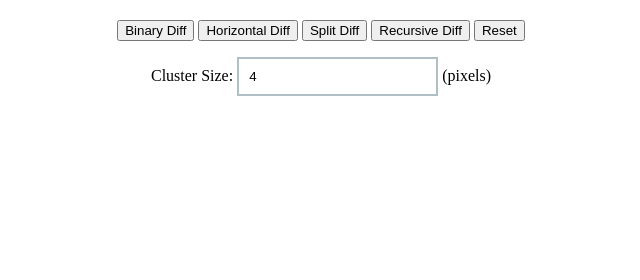
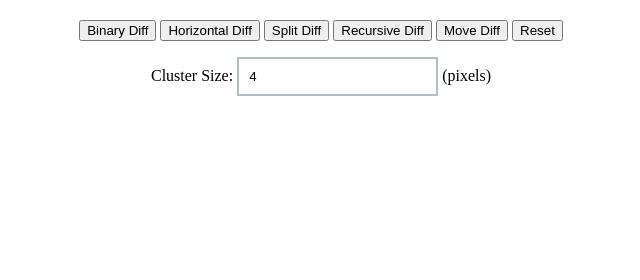
Before and after one commit to deckar01/narcis, a Django app: template projects/templates/diff.html in a window 1280 px wide. Shown: the part 20-300 px from the top of the page, without its empty margins (319-959 px from the left). Run offline with Django 3.2, Linux system fonts and the light colour scheme; the template is opened without the code that fills it, so the values that code supplies are empty; parts of the project's set-up code (start-up, migrations or seed data) failed here and were passed over.

Commit message:
Add a diff to track the movement of identical regions

```diff
--- a/projects/templates/diff.html
+++ b/projects/templates/diff.html
@@ -26,6 +26,7 @@
         <button class="diff" id="horizontalDiff">Horizontal Diff</button>
         <button class="diff" id="splitDiff">Split Diff</button>
         <button class="diff" id="recursiveDiff">Recursive Diff</button>
+        <button class="diff" id="moveDiff">Move Diff</button>
         <button id="reset">Reset</button>
       </p>
 
@@ -66,8 +67,8 @@
           var clusterSize = document.getElementById('clusterSize');
           clusterSize.onchange = function(e) {
             if(this.checkValidity()) {
-              window.before.setClusterSize(Diff.Constant(this.value));
-              window.after.setClusterSize(Diff.Constant(this.value));
+              window.before.setClusterSize(Diff.Constant(Number(this.value)));
+              window.after.setClusterSize(Diff.Constant(Number(this.value)));
 
               if(currentDiffId) {
                 window.before[currentDiffId](window.after);
--- a/static/Diff.js
+++ b/static/Diff.js
@@ -47,7 +47,7 @@ Diff.clusterRows = function(rows, maxDistance) {
     var previousY = (i>0) ? rows[i-1].bottom : -1;
     var distance = row.top - previousY - 1;
 
-    if(distance <= maxDistance) {
+    if(distance <= 2*maxDistance) {
       cluster.add(row);
     } else {
       if(!cluster.isEmpty()) clusters.push(cluster);
@@ -71,7 +71,7 @@ Diff.clusterColumns = function(columns, maxDistance) {
     var previousX = (i>0) ? columns[i-1].right : -1;
     var distance = column.left - previousX - 1;
 
-    if(distance <= maxDistance) {
+    if(distance <= 2*maxDistance) {
       cluster.add(column);
     } else {
       if(!cluster.isEmpty()) clusters.push(cluster);
@@ -97,6 +97,13 @@ Diff.Box.prototype.width = function() {
 
 Diff.Box.prototype.height = function() {
   return this.bottom - this.top + 1;
+}
+
+Diff.Box.prototype.center = function() {
+  return {
+    x: (this.left + this.right)/2,
+    y: (this.top + this.bottom)/2
+  };
 }
 
 Diff.Box.prototype.toArray = function() {
--- a/static/ImageData.js
+++ b/static/ImageData.js
@@ -113,6 +113,45 @@ ImageData32.prototype.recursiveDiff = function(other, boundary) {
   }.bind(this), []);
 }
 
+ImageData32.prototype.moveDiff = function(other) {
+
+  // Recursively diff the image boxes.
+  var boxes = this.recursiveDiff(other);
+
+  // Seprate out pairs of exact matches between diff regions.
+  moves = [];
+  for(var i = 0; i < boxes.length; i++) {
+    box1 = boxes[i];
+
+    for(var j = i + 1; j < boxes.length; j++) {
+      var box2 = boxes[j];
+
+      if(!this.compareRegions(other, box1, box2)) continue;
+
+      var move = {};
+
+      // ASSUMTION: The foreground of a webpage has higher entropy than the background.
+      // Consider analyzing just the entropy of the border to measure continuity.
+      if(this.entropy(box1) > other.entropy(box1)) {
+        move = {from: box1, to: box2};
+      } else {
+        move = {from: box2, to: box1};
+      }
+
+      moves.push(move);
+      boxes.splice(j, 1);
+      boxes.splice(i, 1);
+      i--;
+      break;
+    }
+  }
+
+  return {
+    changes: boxes,
+    moves: moves
+  };
+}
+
 ImageData32.prototype.commonBoundary = function(other) {
 
   var width = Math.min(this.width, other.width);
@@ -191,3 +230,41 @@ ImageData32.prototype.diffColumns = function(other, boundary) {
 
   return diffRows;
 }
+
+ImageData32.prototype.compareRegions = function(other, thisBoundary, otherBoundary) {
+
+  if(thisBoundary.width() != otherBoundary.width()) return false;
+  if(thisBoundary.height() != otherBoundary.height()) return false;
+
+  // Diff each row.
+  for(var y1 = thisBoundary.top, y2 = otherBoundary.top; y1 <= thisBoundary.bottom; y1++, y2++) {
+    for(var x1 = thisBoundary.left, x2 = otherBoundary.left; x1 <= thisBoundary.right; x1++, x2++) {
+      if(this.getPixel(x1, y1) != other.getPixel(x2, y2)) return false;
+    }
+  }
+
+  return true;
+}
+
+ImageData32.prototype.entropy = function(boundary) {
+  var entropy = 0;
+  edges = 2 * (boundary.width() - 1) * (boundary.height() - 1);
+
+  for(var y = boundary.top; y < boundary.bottom; y++) {
+    for(var x = boundary.left; x < boundary.right; x++) {
+      pixel = ImageData32.uint32ToRgba(this.getPixel(x, y));
+      beside = ImageData32.uint32ToRgba(this.getPixel(x+1, y));
+      below = ImageData32.uint32ToRgba(this.getPixel(x, y+1));
+      entropy += (
+        Math.abs(pixel[0] - beside[0]) +
+        Math.abs(pixel[1] - beside[1]) +
+        Math.abs(pixel[2] - beside[2]) +
+        Math.abs(pixel[0] - below[0]) +
+        Math.abs(pixel[1] - below[1]) +
+        Math.abs(pixel[2] - below[2])
+      )/(3*256);
+    }
+  }
+
+  return entropy/edges;
+}
--- a/static/Screenshot.js
+++ b/static/Screenshot.js
@@ -48,7 +48,7 @@ Screenshot.prototype.binaryDiff = function(other) {
 
     // Diff the image pixels.
     var pixels = this.imageData32.binaryDiff(other.imageData32);
-    this._highlightDiff(other, pixels, this._paddingSize());
+    this._highlightDiff(other, {changes: pixels}, this._paddingSize());
 
   }.bind(this));
 }
@@ -59,7 +59,7 @@ Screenshot.prototype.horizontalDiff = function(other) {
 
     // Diff the image rows.
     var rows = this.imageData32.horizontalDiff(other.imageData32);
-    this._highlightDiff(other, rows, this._paddingSize());
+    this._highlightDiff(other, {changes: rows}, this._paddingSize());
 
   }.bind(this));
 }
@@ -70,7 +70,7 @@ Screenshot.prototype.splitDiff = function(other) {
 
     // Diff them image regions.
     var regions = this.imageData32.splitDiff(other.imageData32);
-    this._highlightDiff(other, regions, this._paddingSize());
+    this._highlightDiff(other, {changes: regions}, this._paddingSize());
 
   }.bind(this));
 }
@@ -81,63 +81,154 @@ Screenshot.prototype.recursiveDiff = function(other) {
 
     // Diff them image regions.
     var regions = this.imageData32.recursiveDiff(other.imageData32);
-    this._highlightDiff(other, regions, this._paddingSize());
+    this._highlightDiff(other, {changes: regions}, this._paddingSize());
 
   }.bind(this));
 }
 
-Screenshot.prototype._highlightDiff = function(other, regions, padding) {
-  this._highlight(regions, 'rgba(0, 0, 255, 0.5)', 'rgba(0, 0, 255, 1)', padding);
-  other._highlight(regions, 'rgba(255, 0, 0, 0.5)', 'rgba(255, 0, 0, 1)', padding);
+Screenshot.prototype.moveDiff = function(other) {
+  return Promise.all([this.loaded, other.loaded])
+  .then(function() {
+
+    // Diff them image regions.
+    var diff = this.imageData32.moveDiff(other.imageData32);
+    this._highlightDiff(other, diff, this._paddingSize());
+
+  }.bind(this));
 }
 
-Screenshot.prototype._highlight = function(regions, fillStyle, strokeStyle, padding) {
-  padding = padding || 0;
+Screenshot.prototype._highlightDiff = function(other, diff, padding) {
+  diff.moves = diff.moves || [];
+  var thisOverlay = new Overlay(this, 'rgba(0, 0, 255, 0.5)', 'rgba(0, 0, 255, 1)', padding);
+  var otherOverlay = new Overlay(other, 'rgba(255, 0, 0, 0.5)', 'rgba(255, 0, 0, 1)', padding);
 
-  var overlay = document.createElement('canvas');
-  overlay.width = this.width;
-  overlay.height = this.height;
-  var context = overlay.getContext('2d');
+  thisOutlines = [].concat(diff.changes);
+  otherOutlines = [].concat(diff.changes);
+
+  thisHighlights = [].concat(diff.changes);
+  otherHighlights = [].concat(diff.changes);
+
+  diff.moves.forEach(function(move) {
+    thisOutlines.push(move.from);
+    otherOutlines.push(move.to);
+    thisHighlights.push(move.from);
+    otherHighlights.push(move.to);
+  });
+
+  thisOverlay.outline(thisOutlines);
+  otherOverlay.outline(otherOutlines);
+
+  otherOverlay.move(diff.moves);
+
+  thisOverlay.clear(thisHighlights);
+  otherOverlay.clear(otherHighlights);
+
+  thisOverlay.render();
+  otherOverlay.render();
+}
+
+var Overlay = function(screenshot, fillStyle, strokeStyle, padding) {
+  this.screenshot = screenshot;
+  this.width = this.screenshot.width;
+  this.height = this.screenshot.height;
+  this.padding = padding || 0;
+  this.fillStyle = fillStyle;
+  this.strokeStyle = strokeStyle;
+
+  this.canvas = document.createElement('canvas');
+  this.canvas.width = this.width;
+  this.canvas.height = this.height;
+  this.context = this.canvas.getContext('2d');
 
   // Add a semitransparent overlay.
-  context.fillStyle = fillStyle;
-  context.beginPath();
-  context.rect(0, 0, this.width, this.height);
-  context.fill();
+  this.context.fillStyle = this.fillStyle;
+  this.context.beginPath();
+  this.context.rect(0, 0, this.width, this.height);
+  this.context.fill();
+}
 
-  context.beginPath();
+Overlay.prototype.outline = function(regions) {
+  this.context.beginPath();
 
   // Outline regions of the overlay that are different.
   regions.forEach(function(box) {
-    context.rect(
-      box.left - padding,
-      box.top  - padding,
-      box.right  - box.left + 2*padding + 1,
-      box.bottom - box.top  + 2*padding + 1
+    this.context.rect(
+      box.left - this.padding,
+      box.top  - this.padding,
+      box.right  - box.left + 2*this.padding + 1,
+      box.bottom - box.top  + 2*this.padding + 1
     );
-  });
+  }.bind(this));
 
-  context.strokeStyle = strokeStyle;
-  context.stroke();
+  this.context.strokeStyle = this.strokeStyle;
+  this.context.lineWidth = 2;
+  this.context.stroke();
+}
+
+Overlay.prototype.clear = function(regions) {
 
   // Erase regions of the overlay that are different.
   regions.forEach(function(box) {
-    context.clearRect(
-      box.left - padding,
-      box.top  - padding,
-      box.right  - box.left + 2*padding + 1,
-      box.bottom - box.top  + 2*padding + 1
+    this.context.clearRect(
+      box.left - this.padding,
+      box.top  - this.padding,
+      box.right  - box.left + 2*this.padding + 1,
+      box.bottom - box.top  + 2*this.padding + 1
     );
-  });
+  }.bind(this));
+}
 
-  if(regions.length > 0) {
-    // Reset the canvas.
-    this.context.putImageData(this.imageData, 0, 0);
+Overlay.prototype.move = function(moves) {
 
-    // Render the overlay.
-    this.context.drawImage(overlay, 0, 0);
+  // Outline regions of the overlay that are different.
+  moves.forEach(function(move) {
 
-    // Copy the canvas to the image.
-    this.image.src = this.canvas.toDataURL();
-  }
+    // Calculate box centers.
+    var fromCenter = move.from.center();
+    var toCenter = move.to.center();
+
+    // Calculate the line normal for the arrow.
+    var normal = {
+      x: toCenter.x - fromCenter.x,
+      y: toCenter.y - fromCenter.y
+    };
+    var normalLength = Math.sqrt(Math.pow(normal.x, 2) + Math.pow(normal.y, 2))
+    var unitNormal = {
+      x: normal.x / normalLength,
+      y: normal.y / normalLength
+    };
+
+    this.context.lineWidth = 1;
+
+    // Draw from box.
+    this.context.beginPath();
+    this.context.rect(
+      move.from.left - this.padding,
+      move.from.top  - this.padding,
+      move.from.right  - move.from.left + 2*this.padding + 1,
+      move.from.bottom - move.from.top  + 2*this.padding + 1
+    );
+    this.context.stroke();
+
+    // Draw arrow.
+    this.context.beginPath();
+    var radius = 4;
+    this.context.arc(fromCenter.x, fromCenter.y, radius, 0, 2*Math.PI, false);
+    this.context.moveTo(fromCenter.x + unitNormal.x * radius, fromCenter.y + unitNormal.y * radius);
+    this.context.lineTo(toCenter.x, toCenter.y);
+    this.context.strokeStyle = this.strokeStyle;
+    this.context.stroke();
+
+  }.bind(this));
 }
+
+Overlay.prototype.render = function() {
+  // Reset the canvas.
+  this.screenshot.context.putImageData(this.screenshot.imageData, 0, 0);
+
+  // Render the overlay.
+  this.screenshot.context.drawImage(this.canvas, 0, 0);
+
+  // Copy the canvas to the image.
+  this.screenshot.image.src = this.screenshot.canvas.toDataURL();
+}
```
